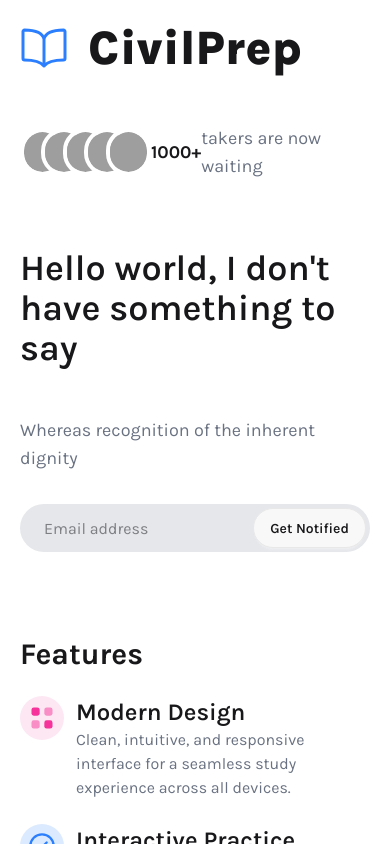
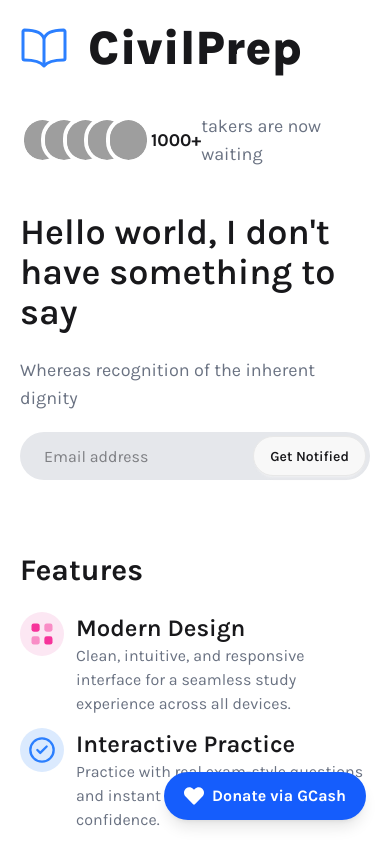
Before and after one commit to urkiddennn/CivilPrep-Waitlist, a React (Vite) app: page / in a window 390 px wide. Built offline with nearby package versions, Linux system fonts and the light colour scheme; grey boxes are pictures that could not be loaded.

Commit message:
Added new layout format

```diff
--- a/src/App.jsx
+++ b/src/App.jsx
@@ -4,7 +4,7 @@ import RightSplit from "./components/RightSplit";
 function App() {
     return (
         <div
-      className="w-full h-screen flex sm:flex-row flex-col sm:overflow-clip overflow-auto "
+            className="w-full h-screen flex md:flex-row sm:flex-col flex-col md:overflow-clip sm:overflow-auto overflow-auto "
             data-theme="light"
         >
             <LeftSplit />
--- a/src/components/InputEmail.jsx
+++ b/src/components/InputEmail.jsx
@@ -31,7 +31,7 @@ export default function InputEmail() {
 
     return (
         <>
-            <form onSubmit={handleSubmit} className="sm:w-1/2 w-full h-12 flex justify-center items-center bg-gray-200 rounded-full pl-6 pr-1 mb-3">
+            <form onSubmit={handleSubmit} className="md:w-3/3 w-full h-12 flex justify-center items-center bg-gray-200 rounded-full pl-6 pr-1 mb-3">
                 <input
                     type="email"
                     value={email}
--- a/src/components/LeftSplit.jsx
+++ b/src/components/LeftSplit.jsx
@@ -5,14 +5,14 @@ import { IoMdTime } from "react-icons/io";
 
 const LeftSplit = () => {
     return (
-        <div className="sm:w-1/2 w-full h-full flex flex-col gap-6 justify-start items-start md:px-20 sm:px-10 px-5 md:py-24 sm:py-12 py-6">
+        <div className="sm:w-full md:w-1/2 w-full h-full flex flex-col md:gap-3 lg:gap-5 sm:gap-3 gap-3 justify-start items-start md:px-20 sm:px-10 px-5 md:py-24 sm:py-12 py-6 pb-7">
             <div className="flex text-5xl justify-center items-center gap-5 mb-2">
                 <IoBookOutline className="text-blue-500" />
                 <h1 className="font-extrabold ">CivilPrep</h1>
             </div>
 
             <AvatarStack numberProfile={1000} />
-            <h1 className="sm:text-6xl text-4xl font-semibold my-6">
+            <h1 className="sm:text-4xl md:text-5xl lg:text-6xl   text-4xl font-semibold my-3 md:my-6">
                 Hello world, I don't have something to say
             </h1>
             <p className="text-lg text-gray-500 mb-2">
@@ -23,7 +23,7 @@ const LeftSplit = () => {
             </div>
             <div className="flex flex-col justify-start items-start gap-4 w-full mt-12">
                 <h1 className="text-3xl font-bold mb-2">Features</h1>
-                <ul className="w-full flex flex-col gap-6">
+                <ul className="w-full flex flex-col lg:gap-6 md:gap-4 gap-3">
                     <li className="w-full flex gap-3">
                         <div className="w-auto flex justify-center items-start float-start gap-3">
                             {/* Unique icon for Design */}
--- a/src/components/RightSplit.jsx
+++ b/src/components/RightSplit.jsx
@@ -1,8 +1,13 @@
 import bg from "../../bg.png";
+import { FaHeart } from 'react-icons/fa';
+import { useState } from 'react';
+import gcashQR from "../../gcash.jpg";
 
 const RightSplit = () => {
+    const [showModal, setShowModal] = useState(false);
+
     return (
-    <div className="sm:w-1/2 w-full h-full flex flex-col gap-4 justify-start items-start md:px-20 sm:px-10 px-5  md:py-24 sm:py-12 py-6 relative bg-blue-50">
+        <div className="md:w-1/2 w-full h-full overflow-clip flex flex-col gap-4 justify-start items-start md:px-20 sm:px-10 px-5  md:py-24 sm:py-12 py-6 relative bg-blue-50">
             <h1 className="font-bold sm:text-2xl text-xl">
                 The proposed solution is to develop a Software-as-a-Service (SaaS)
                 platform that helps users prepare for the Civil Service Exam by
@@ -14,11 +19,35 @@ const RightSplit = () => {
             <p className="text-xl text-gray-500">CEO and Founder</p>
             <img
                 src={bg}
-        alt=""
-        className="absolute sm:-bottom-20 -bottom-14 sm:left-96 -right-46 rounded-3xl border-4 sm:scale-150 scale-75"
+                alt="background"
+                className="md:absolute sm:-bottom-20 -bottom-14 sm:left-96 -right-46 rounded-3xl border-4 md:scale-150"
             />
+            <div className="fixed bottom-6 right-6 z-50">
+                <button
+                    onClick={() => setShowModal(true)}
+                    className="flex items-center gap-2 px-5 py-3 bg-blue-600 text-white font-bold rounded-full shadow-lg hover:bg-blue-700 transition-all duration-200"
+                >
+                    <FaHeart className="text-xl" />
+                    Donate via GCash
+                </button>
             </div>
-
+            {showModal && (
+                <div className="fixed inset-0 z-50 flex items-center justify-center backdrop-blur-sm bg-transparent">
+                    <div className="bg-white rounded-lg p-6 flex flex-col items-center relative w-80 shadow-xl">
+                        <button
+                            className="absolute top-2 right-2 text-gray-500 hover:text-gray-700 text-2xl"
+                            onClick={() => setShowModal(false)}
+                            aria-label="Close"
+                        >
+                            &times;
+                        </button>
+                        <h2 className="text-xl font-bold mb-4 text-center">Donate via GCash</h2>
+                        <img src={gcashQR} alt="GCash QR Code" className="w-48 h-48 object-contain mb-4" />
+                        <p className="text-gray-700 text-center">Scan this QR code with your GCash app to donate. Thank you for your support!</p>
+                    </div>
+                </div>
+            )}
+        </div>
     );
 };
 
```
Also changed, not shown: gcash.jpg (added). Lines whose indentation alone changed are shown as unchanged.
